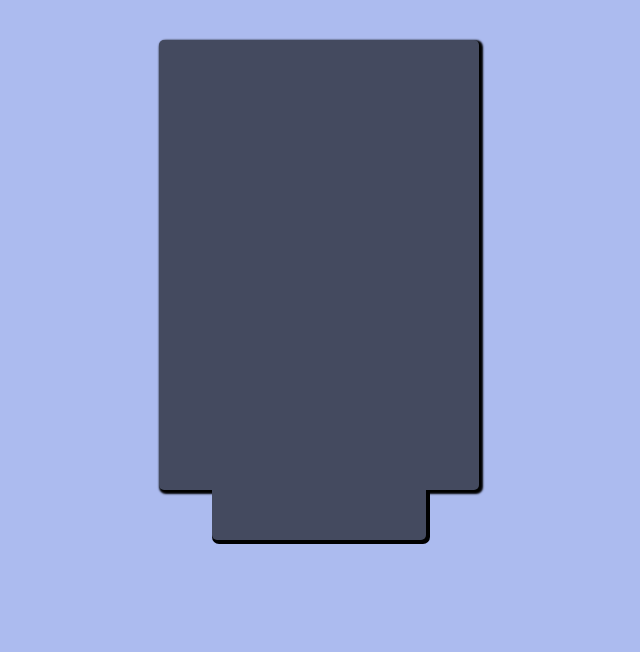
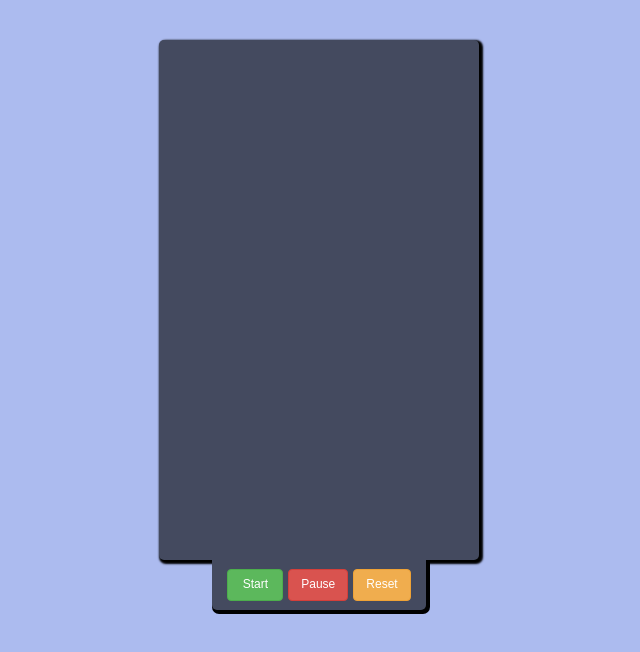
Before and after one commit to iambonface/pomodoro-react-timer, a React (Create React App) app: page / in a window 1280 px wide. Shown: the top 652 px of the page, without its empty margins (321-961 px from the left). Built offline with nearby package versions, Linux system fonts and the light colour scheme.

Commit message:
Update Wrap cols*

```diff
--- a/src/components/Wrap.js
+++ b/src/components/Wrap.js
@@ -5,8 +5,10 @@ import '../css/Wrap.css';
 class Wrap extends Component{
   render(){
     return(
-      <div className="Wrap col-md-2">
-
+      <div className="Wrap col-md-2 col-sm-4 col-xs-8">
+        <button className="btn btn-success">Start</button>
+        <button className="btn btn-danger">Pause</button>
+        <button className="btn btn-warning">Reset</button>
       </div>
     )
   }
--- a/src/components/Wrapper.js
+++ b/src/components/Wrapper.js
@@ -5,7 +5,7 @@ import '../css/Wrapper.css';
 class Wrapper extends Component{
   render(){
     return(
-      <div className="Wrapper col-md-3">
+      <div className="Wrapper col-md-3 col-sm-5 col-xs-10">
 
       </div>
     )
--- a/src/css/Wrap.css
+++ b/src/css/Wrap.css
@@ -7,4 +7,17 @@
   border-bottom-left-radius: 5px;
   border-bottom-right-radius: 5px;
   border-top: none;
+  align-items: center;
+  display: flex;
+  flex-direction: row;
 }
+
+.Wrap button{
+  margin: 5px auto;
+  width: 80px;
+  font-size: 12px;
+}
+.Wrap button:nth-child(2){
+  margin-left:5px;
+  margin-right: 5px;
+}
--- a/src/css/Wrapper.css
+++ b/src/css/Wrapper.css
@@ -1,6 +1,6 @@
 .Wrapper{
   background-color: rgb(68,74,95);
-  height: 450px;
+  height: 65vh;
   float: none;
   margin: 0 auto;
   box-shadow: 2px 2px 2px 2px #000;
```
